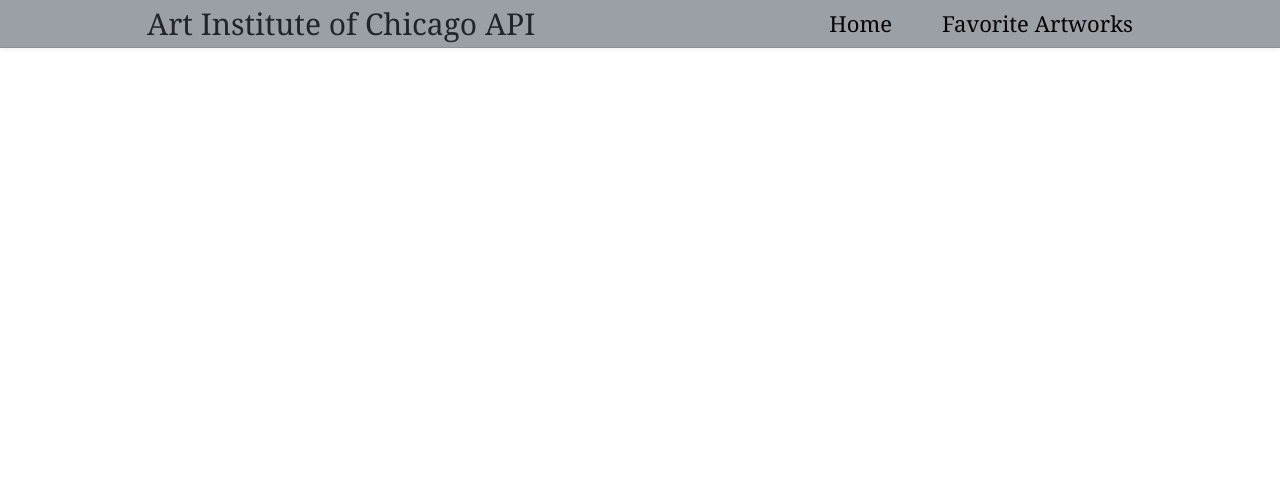
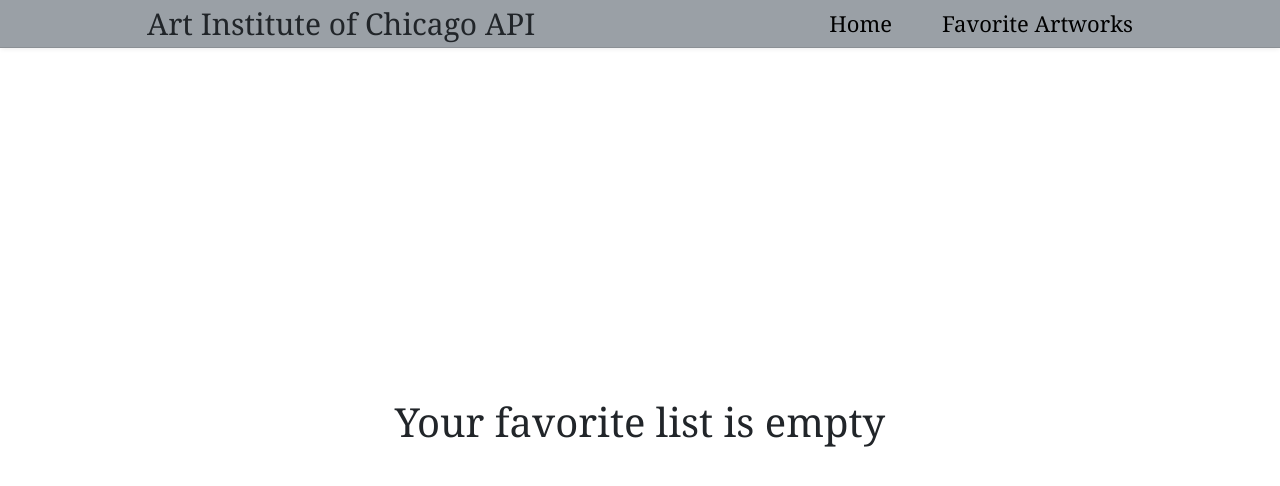
Before and after one commit to ujvarigyorgy/ArtApp, a React (Create React App) app in the folder art-institute/: page /favorite in a window 1280 px wide. Shown: the top 486 px of the page. Built offline with nearby package versions, Linux system fonts and the light colour scheme.

Commit message:
show if favorite list is empty

```diff
--- a/art-institute/src/App.css
+++ b/art-institute/src/App.css
@@ -135,7 +135,6 @@
   position: fixed;
   top: -80px;
   transition: 0.3s linear;
-
 }
 .nav-title{
   font-size: 30px;
@@ -146,3 +145,8 @@
   flex-direction: row;
   gap:50px;
 }
+.empty-list{
+  margin-top: 80%;
+  font-size: 40px;
+  font-family:Cambria, Cochin, Georgia, Times, 'Times New Roman', serif;
+}
--- a/art-institute/src/pages/FavArtworks.tsx
+++ b/art-institute/src/pages/FavArtworks.tsx
@@ -15,6 +15,7 @@ const dispatch = useDispatch()
 
 
 useEffect(() => {
+  console.log(state.favoriteArtworks.favorites,'favorites')
 },[removedList]);
 
 
@@ -34,16 +35,14 @@ useEffect(() => {
     return (
       <div>
            {
-             !state.favoriteArtworks ?
+             state.favoriteArtworks.favorites.length < 1   ?
              (
-              <div>
-                 Your favorite list is empty
-              </div>
+              <div className='empty-list'>Your favorite list is empty</div>
               )
               :
              (
-              Object.keys(state.favoriteArtworks.favorites).map((item) => (
-                <motion.div key={item} initial={{opacity:0}} animate={{ opacity:  1 }} transition={{duration:2}} className='fav-artworks-box'>
+                 Object.keys(state.favoriteArtworks.favorites).map((item) => (
+                 <motion.div key={item} initial={{opacity:0}} animate={{ opacity:  1 }} transition={{duration:2}} className='fav-artworks-box'>
                       <div>
                             <div className='art-title' >{state.favoriteArtworks.favorites[item].title}</div>
                             <img className='thumbnail-img' src={`https://www.artic.edu/iiif/2/${state.favoriteArtworks.favorites[item].image_id}/full/843,/0/default.jpg`} alt='' />
@@ -52,7 +51,7 @@ useEffect(() => {
                             </div>
                      </div>
                  </motion.div>
-              ))
+                ))
              )
           }
       </div>
```
